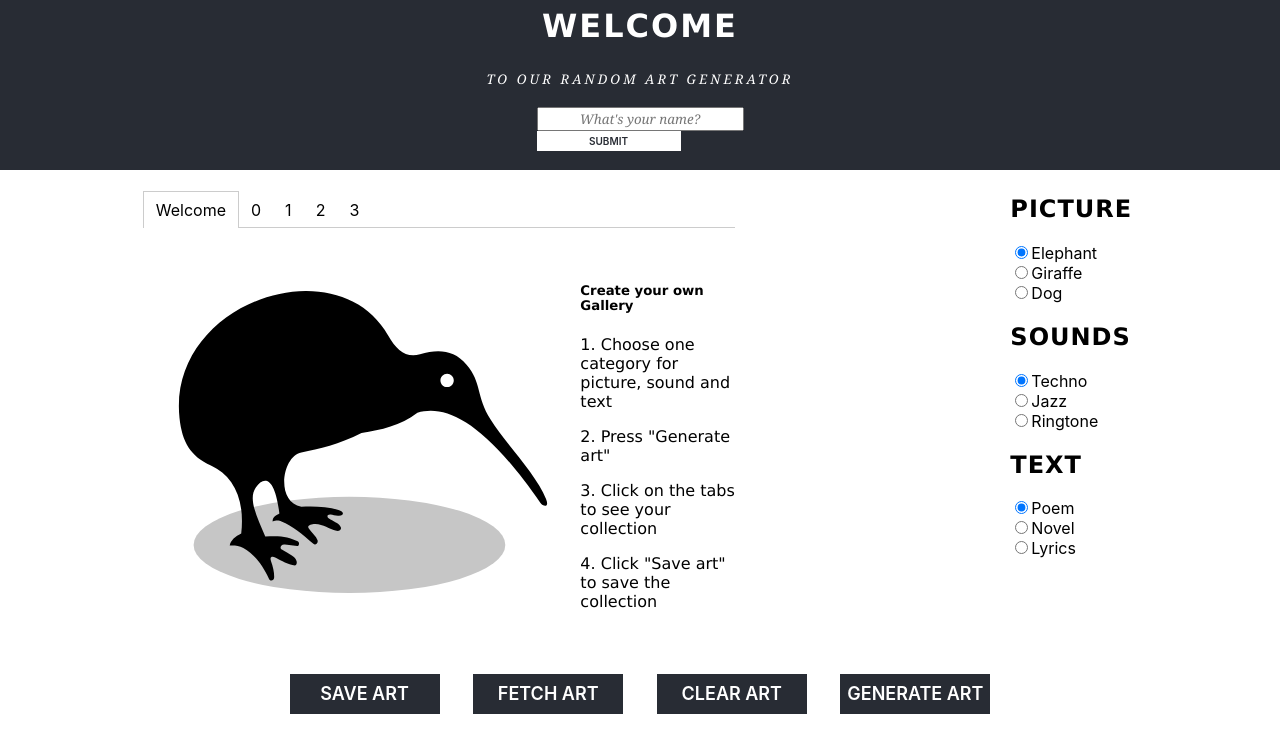
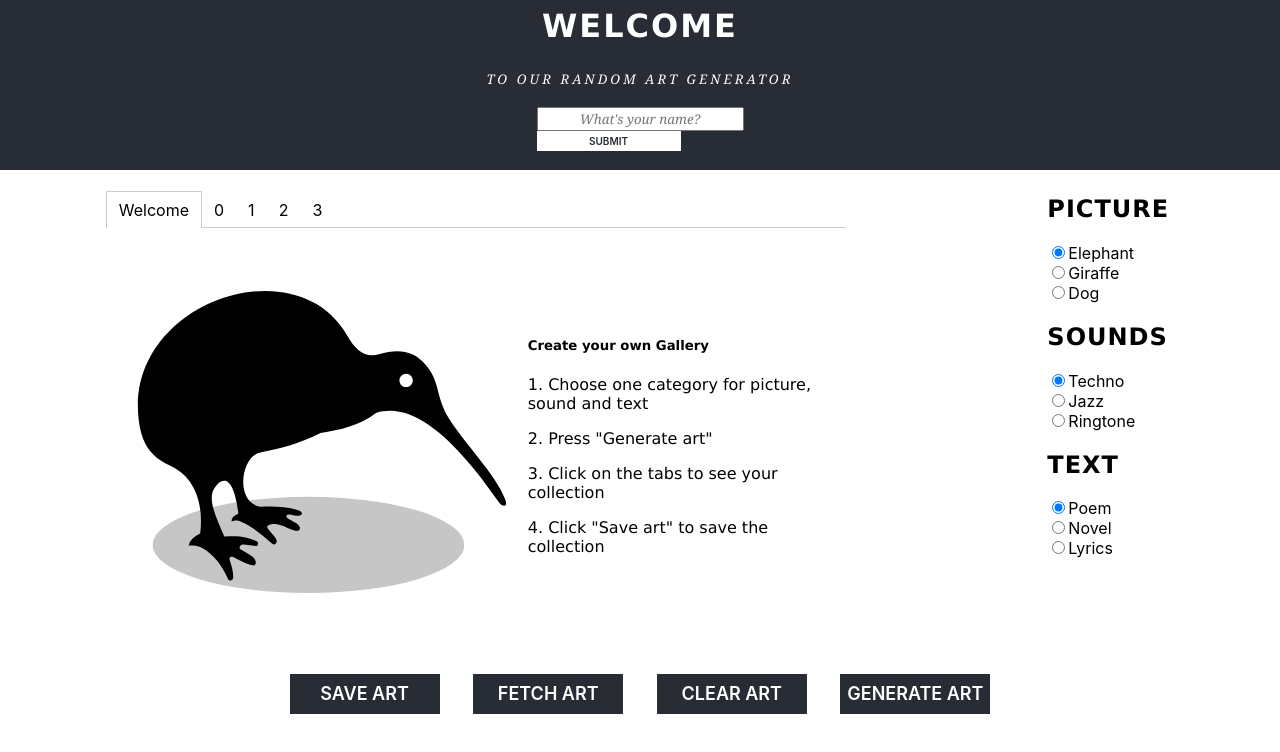
Before and after one commit to fridasolheim/IT2810-Project-2-React, a React (Create React App) app: page / in a window 1280 px wide. Shown: the top 752 px of the page. Built offline with nearby package versions, Linux system fonts and the light colour scheme.

Commit message:
minor css changes

```diff
--- a/src/App.css
+++ b/src/App.css
@@ -26,8 +26,8 @@
   display: flex;
   padding-left: 10px;
   padding-right: 10px;
-  width: 100%;
-  height: 100%;
+  width: 100vp;
+  height: 100vp;
   max-width: 45rem;  /*erstatt med max-width for responsiv(men stygg) løsning*/
   height: 25rem;  /*erstatt med max-height for responsiv(men stygg) løsning*/
   flex-direction: row;
@@ -36,14 +36,17 @@
 }
 
 .image1{
-  width: 70%;
+  width: 70vp;
+  height: 70vp;
   align-items: right;
 }
 
 .text1{
   text-align: left;
   font-family: Verdana, Geneva, Tahoma, sans-serif;
-  max-width: 10rem;
+  width: 100vp;
+  height: 100vp;
+  /*max-width: 10rem;*/
 }
 
 .Header{
@@ -52,7 +55,7 @@
   flex-direction: column;
   justify-content: center;
   height: 150px;
-  width: 100%;
+  width: 100vp;
   line-height: 10px;
   font-family: -apple-system, BlinkMacSystemFont, 'Segoe UI', Roboto, Oxygen, Ubuntu, Cantarell, 'Open Sans', 'Helvetica Neue', sans-serif;
   color: white;
@@ -194,7 +197,6 @@ h2{
   max-height: 60px !important;
 }
 
-
 .textContent{
   width: 100%;
   max-width: 50rem;
```
